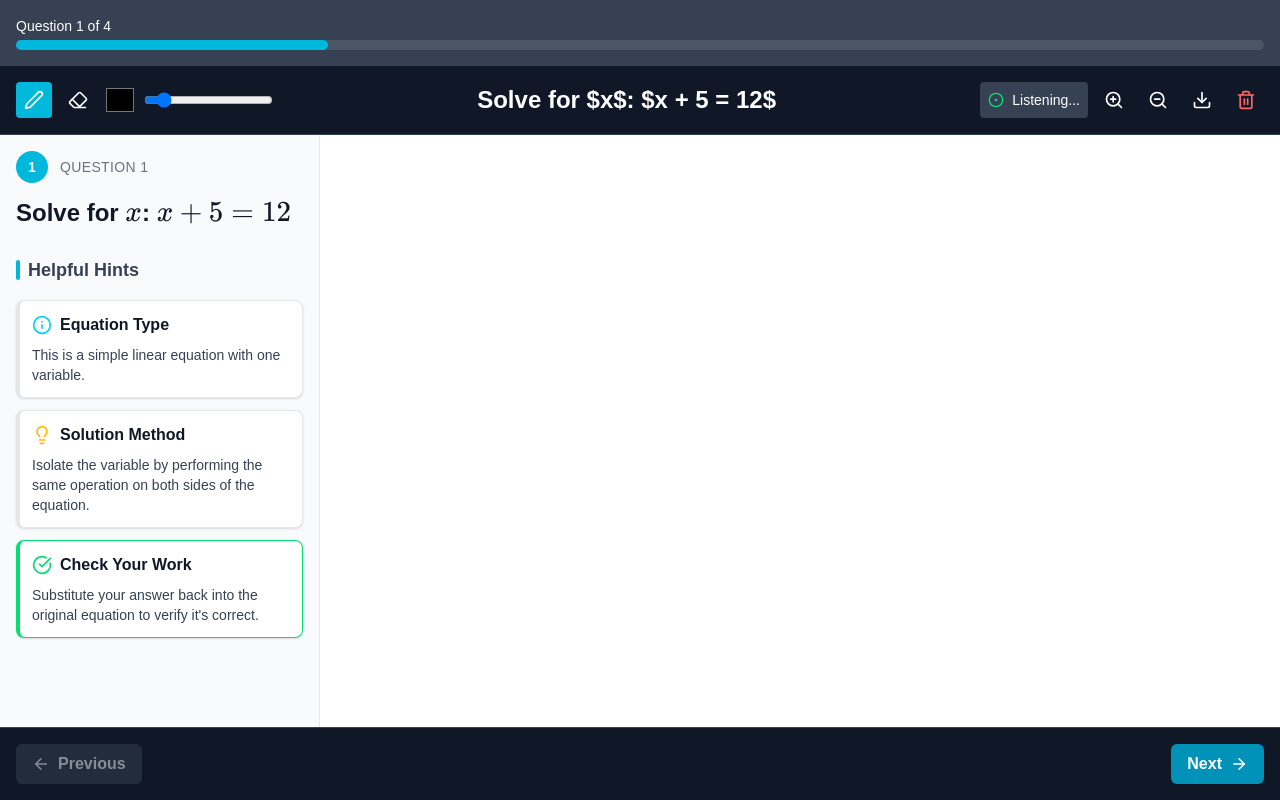
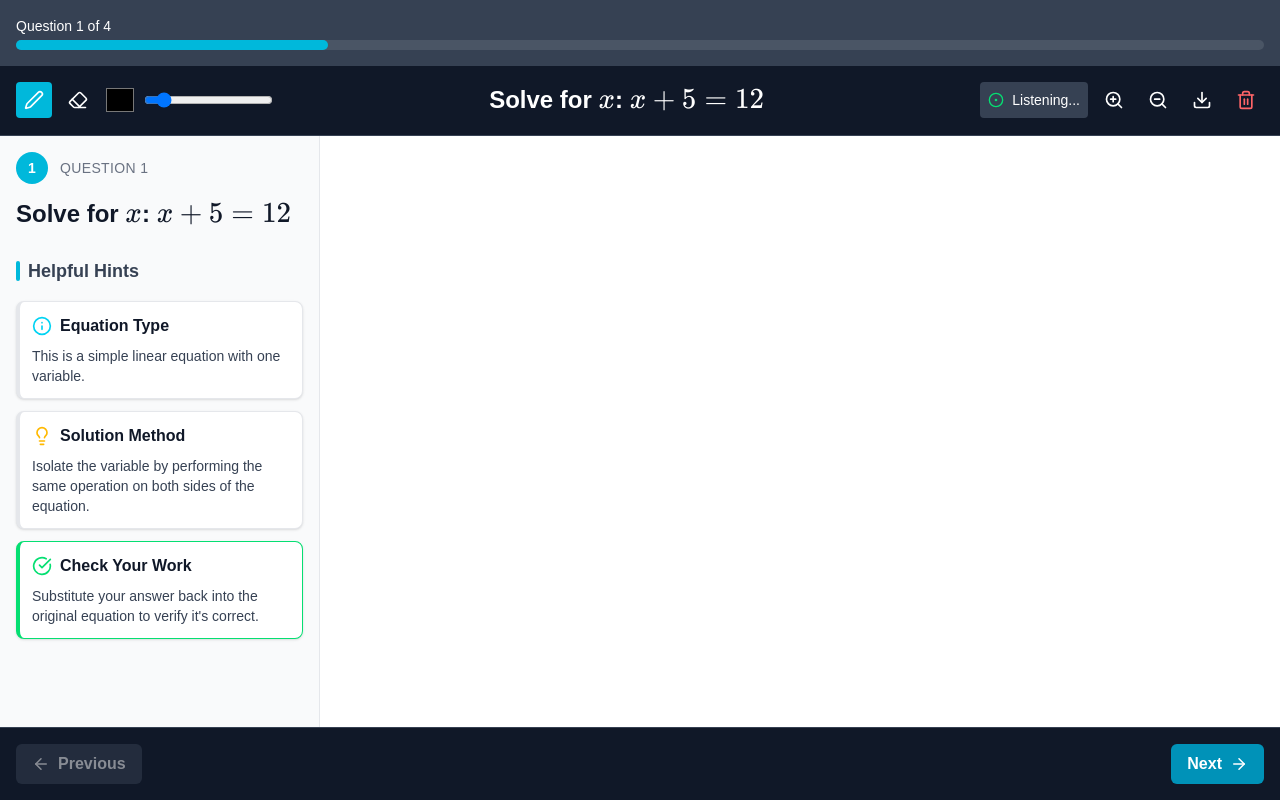
Before and after one commit to KaziAmin110/Revision, a Next.js app in the folder frontend/: page /whiteboard in a window 1280 px wide. Built offline with nearby package versions, Linux system fonts and the light colour scheme.

Commit message:
Fixed Latex Display Issues

```diff
--- a/frontend/components/WhiteBoard.tsx
+++ b/frontend/components/WhiteBoard.tsx
@@ -319,8 +319,12 @@ const Whiteboard = () => {
               title="Line Width"
             />
           </div>
+
           <div className="flex-grow text-white text-center font-semibold">
-            <h1 className="text-2xl">{currentQuestion.title}</h1>
+            <MathRenderer
+              className="text-2xl font-bold"
+              content={currentQuestion.title}
+            />
           </div>
           <div className="flex items-center gap-2">
             <div className="flex items-center gap-2 p-2 rounded bg-gray-700 text-white text-sm">
@@ -371,10 +375,7 @@ const Whiteboard = () => {
           {/* Question Display Panel */}
           <div className="w-80 bg-gray-50 border-r border-gray-200 overflow-y-auto">
             <div className="p-4">
-              <Question
-                question={currentQuestion}
-                showSuggestions={true}
-              />
+              <Question question={currentQuestion} showSuggestions={true} />
             </div>
           </div>
 
@@ -402,7 +403,7 @@ const Whiteboard = () => {
                   }`}
                 >
                   <p className="font-bold">ProRev Assistant:</p>
-                  <p>{feedback.suggestion}</p>
+                  <MathRenderer content={feedback.suggestion} />
                 </div>
               )}
             </div>
```
